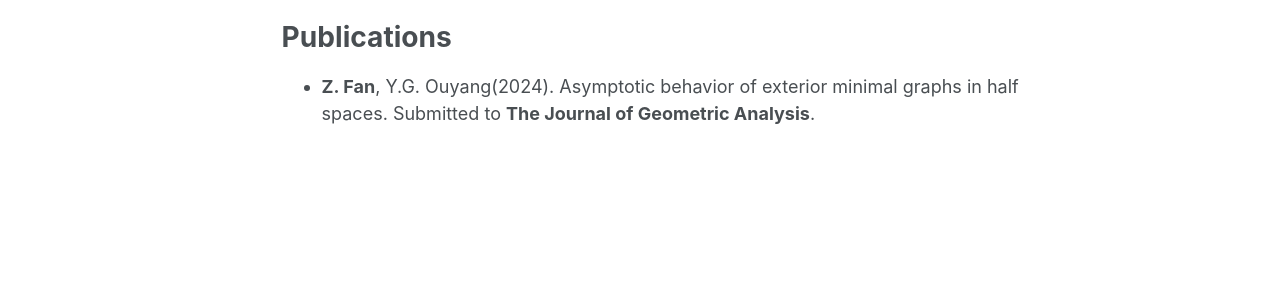
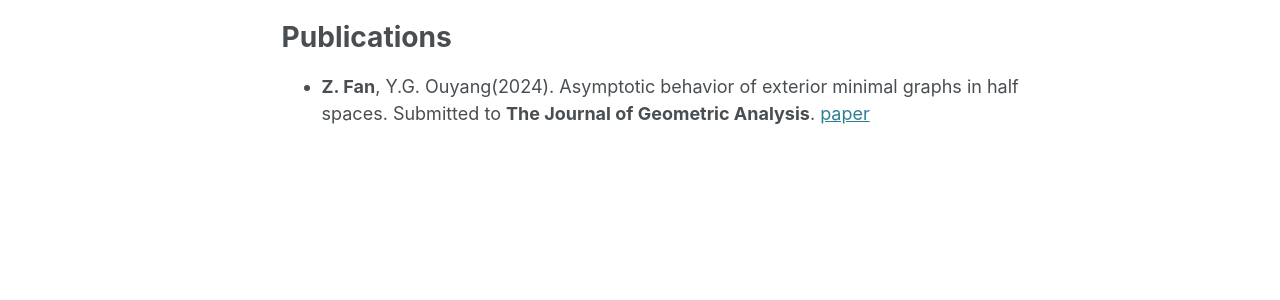
Before and after one commit to fanzymath/fanzymath.github.io, a Jekyll site: the page built from _pages/about.md, in a window 1280 px wide and 1388 px high. Shown: the part 862-1162 px from the top of the window. Built offline with Jekyll 4.4.1, drawn with Linux system fonts in a browser that asks for light colours; some web fonts are replaced.

Commit message:
Update about.md

```diff
--- a/_pages/about.md
+++ b/_pages/about.md
@@ -34,4 +34,4 @@ Teaching Assistant, Advanced Math B, 2024 fall at PKU\
 
 Publications
 ======
-- **Z. Fan**, Y.G. Ouyang(2024). Asymptotic behavior of exterior minimal graphs in half spaces. Submitted to **The Journal of Geometric Analysis**.
+- **Z. Fan**, Y.G. Ouyang(2024). Asymptotic behavior of exterior minimal graphs in half spaces. Submitted to **The Journal of Geometric Analysis**. [paper](https://fanzheny.github.io/files/exterior_MSE.pdf)
```
